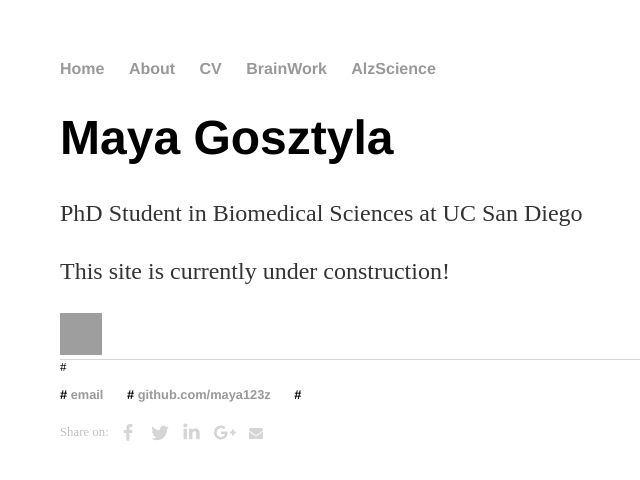
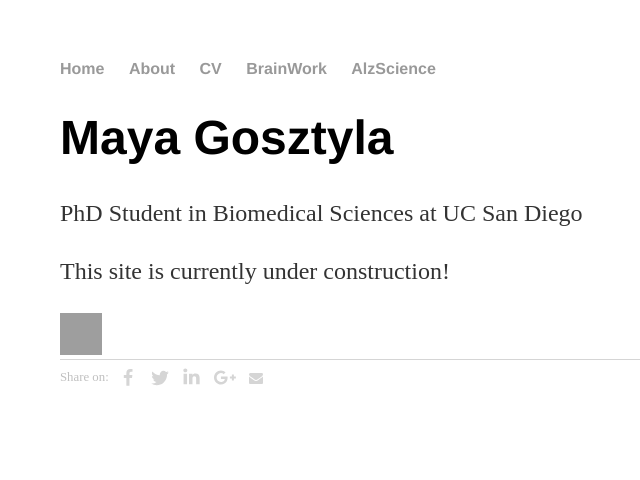
Before and after one commit to maya123z/maya123z.github.io, a Jekyll site: the page built from index.html, in a window 1280 px wide. Shown: the top 480 px of the page, without its empty margins (132-772 px from the left). Built offline with Jekyll 4.4.1, drawn with Linux system fonts in a browser that asks for light colours; grey boxes are pictures that could not be loaded.

Commit message:
Update default.html

```diff
--- a/_layouts/default.html
+++ b/_layouts/default.html
@@ -21,10 +21,10 @@
 
 			</div><!-- /.container -->
 			<footer>
-	    		#<ul>
-	        	#	<li><a href="mailto:maya.gosztyla@gmail.com">email</a></li>
-	        	#	<li><a href="https://github.com/maya123z">github.com/maya123z</a></li>
-			#	</ul>
+			<!--<ul>
+	        		<li><a href="mailto:maya.gosztyla@gmail.com">email</a></li>
+	        		<li><a href="https://github.com/maya123z">github.com/maya123z</a></li>
+				</ul>-->
 			{% include share-buttons.html %}
 			</footer>
 		</body>
```
